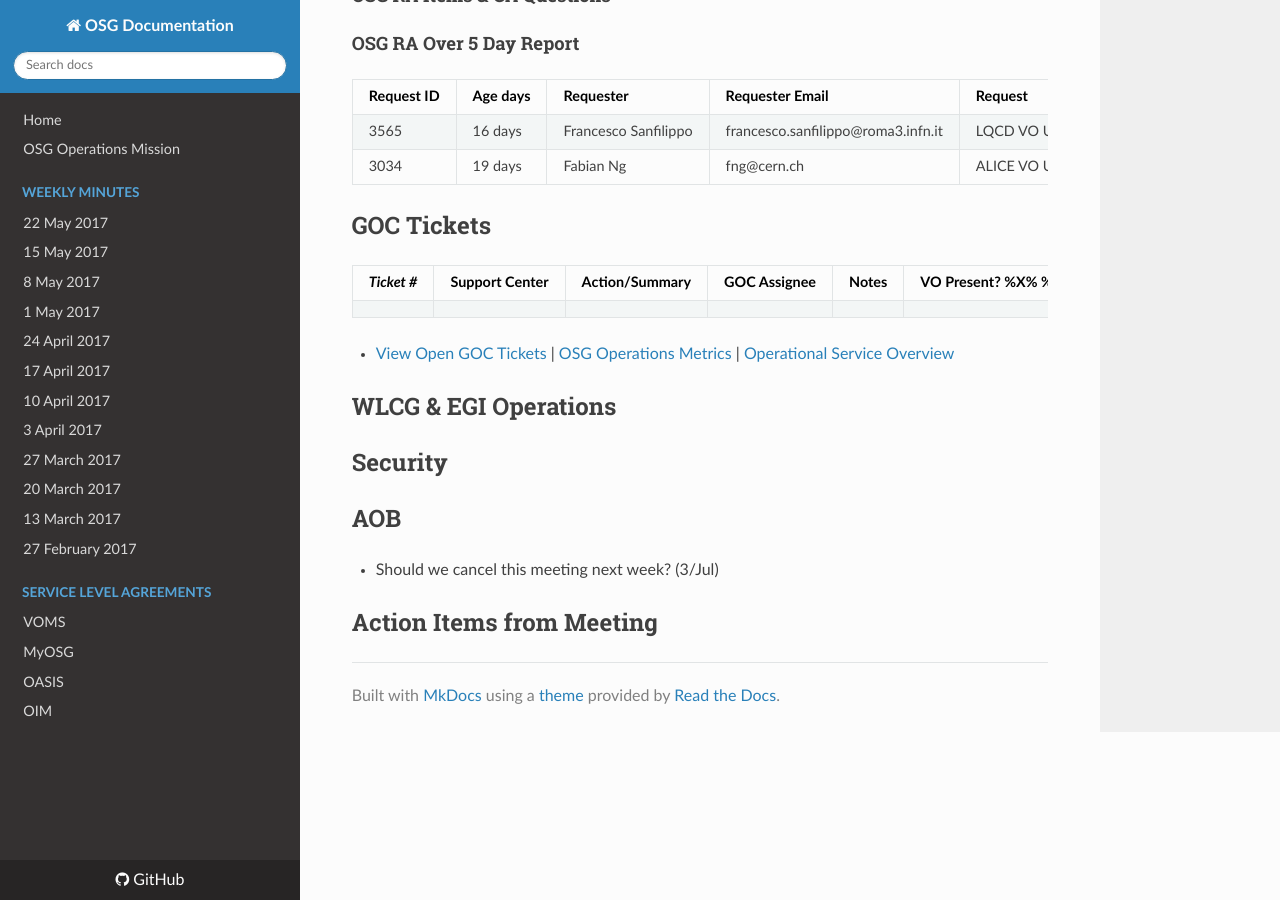
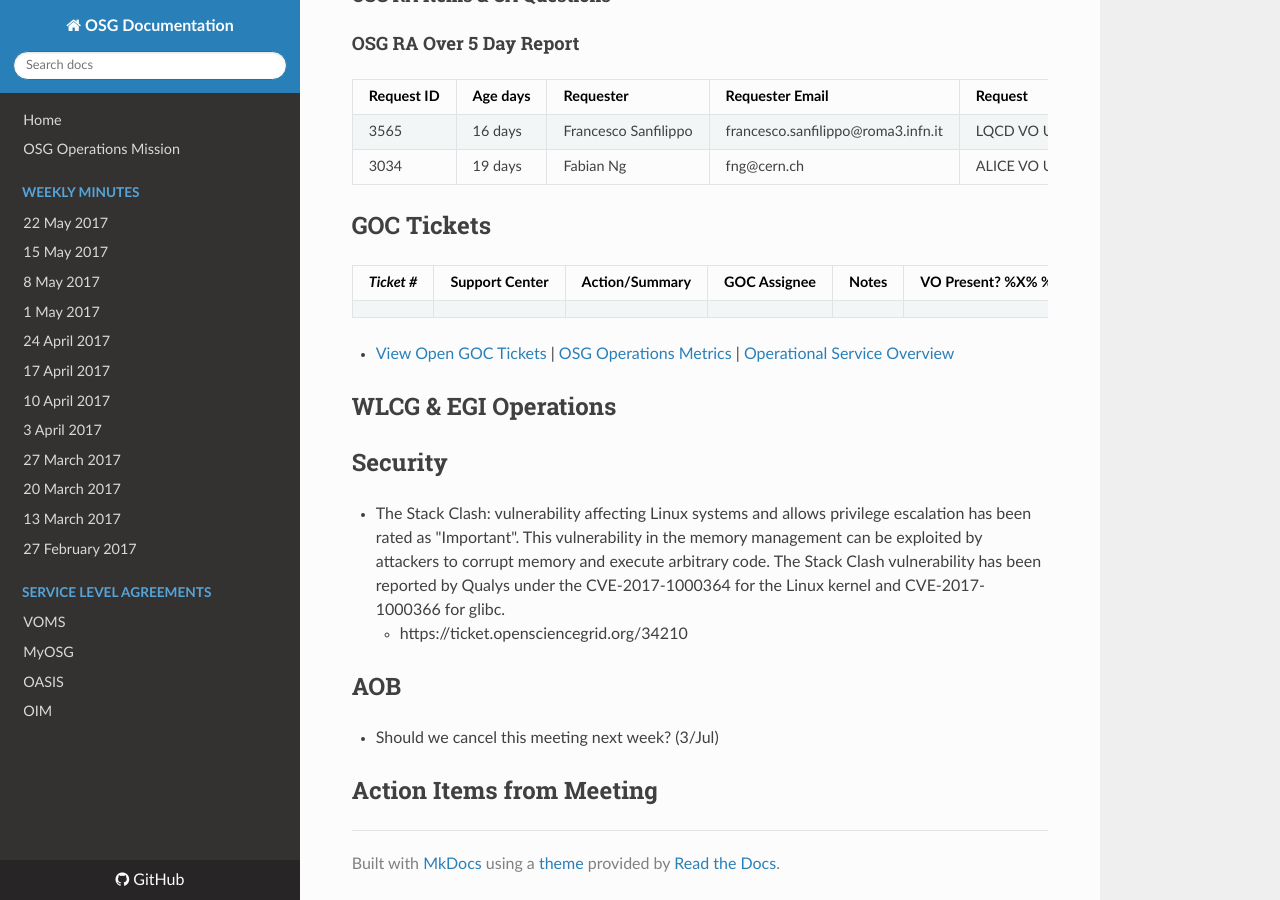
Before and after one commit to osg-htc/operations, an MkDocs documentation site: the page built from docs/WeeklyMinutes/26Jun2017.md, in a window 1280 px wide and 900 px high, scrolled down 2405 px. Built offline with MkDocs 1.6.1, drawn with Linux system fonts in a browser that asks for light colours; nearby versions of some CDN libraries; old or Windows-style settings are respelled for this version of MkDocs.

Commit message:
Update 26Jun2017.md
Update from security

```diff
--- a/docs/WeeklyMinutes/26Jun2017.md
+++ b/docs/WeeklyMinutes/26Jun2017.md
@@ -81,6 +81,8 @@
 ## WLCG & EGI Operations
 
 ## Security
+   * The Stack Clash: vulnerability affecting Linux systems and allows privilege escalation has been rated as "Important". This vulnerability in the memory management can be exploited by attackers to corrupt memory and execute arbitrary code. The Stack Clash vulnerability has been reported by Qualys under the CVE-2017-1000364 for the Linux kernel and CVE-2017-1000366 for glibc.
+      * https://ticket.opensciencegrid.org/34210
 
 ## AOB
    * Should we cancel this meeting next week? (3/Jul)
```
